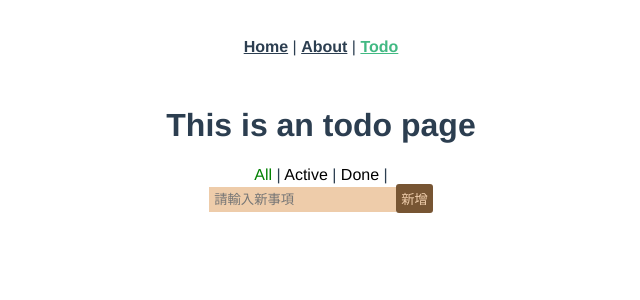
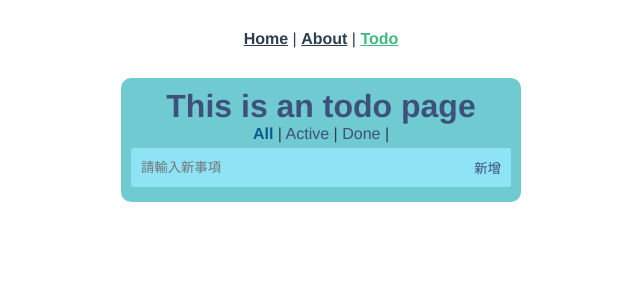
Before and after one commit to jess1104/vue_todolist, a Vue app: page /#/todo in a window 1280 px wide. Shown: the top 300 px of the page, without its empty margins (319-959 px from the left). Built offline with nearby package versions, Linux system fonts and the light colour scheme.

Commit message:
css done

```diff
--- a/public/index.html
+++ b/public/index.html
@@ -1,15 +1,24 @@
 <!DOCTYPE html>
 <html lang="">
   <head>
-    <meta charset="utf-8">
-    <meta http-equiv="X-UA-Compatible" content="IE=edge">
-    <meta name="viewport" content="width=device-width,initial-scale=1.0">
-    <link rel="icon" href="<%= BASE_URL %>favicon.ico">
+    <meta charset="utf-8" />
+    <meta http-equiv="X-UA-Compatible" content="IE=edge" />
+    <meta name="viewport" content="width=device-width,initial-scale=1.0" />
+    <link rel="icon" href="<%= BASE_URL %>favicon.ico" />
+    <link
+      rel="stylesheet"
+      href="https://cdnjs.cloudflare.com/ajax/libs/font-awesome/5.6.3/css/all.min.css"
+      integrity="sha512-f2MWjotY+JCWDlE0+QAshlykvZUtIm35A6RHwfYZPdxKgLJpL8B+VVxjpHJwZDsZaWdyHVhlIHoblFYGkmrbhg=="
+      crossorigin="anonymous"
+    />
     <title><%= htmlWebpackPlugin.options.title %></title>
   </head>
   <body>
     <noscript>
-      <strong>We're sorry but <%= htmlWebpackPlugin.options.title %> doesn't work properly without JavaScript enabled. Please enable it to continue.</strong>
+      <strong
+        >We're sorry but <%= htmlWebpackPlugin.options.title %> doesn't work properly without JavaScript enabled. Please
+        enable it to continue.</strong
+      >
     </noscript>
     <div id="app"></div>
     <!-- built files will be auto injected -->
--- a/src/App.vue
+++ b/src/App.vue
@@ -9,6 +9,18 @@
 </template>
 
 <style lang="scss">
+* {
+  margin: 0;
+  padding: 0;
+  border: 0;
+  box-sizing: border-box;
+}
+body {
+  display: flex;
+  justify-content: center;
+  align-items: center;
+}
+
 #app {
   font-family: Avenir, Helvetica, Arial, sans-serif;
   -webkit-font-smoothing: antialiased;
--- a/src/views/Todo.vue
+++ b/src/views/Todo.vue
@@ -5,34 +5,44 @@
     <router-link to="/todo" replace>All</router-link> |
     <router-link :to="{ name: 'Todo', query: { filter: 'active' } }" replace>Active</router-link> |
     <router-link :to="{ name: 'Todo', query: { filter: 'done' } }" replace>Done</router-link> |
-    <div class="input">
+    <div class="top-input">
       <input type="text" placeholder="請輸入新事項" v-model="newInput" />
       <button @click="addItem()">新增</button>
     </div>
-    <!-- <p>show:{{ filter }}</p>
-    <div>{{ list }}</div> -->
-    <ul>
+    <ul class="content">
       <!-- 顯示模式/編輯模式 -->
-      <li v-for="item of list" :key="item.tId">
+      <li v-for="item of filterList" :key="item.tId">
         <!-- 預設edit:null 不等於任何tId所以秀出顯示模式 -->
         <template v-if="edit !== item.tId">
+          <div class="input">
             <!-- input 控制資料 true/false -->
             <input type="checkbox" v-model="item.todo.done" />{{ item.todo.content }}
+          </div>
+          <div class="button">
             <button @click="edit = item.tId">編輯</button>
             <button @click="deleteTodo(item)">刪除</button>
+            <div class="sort-button">
+              <button @click="upRecord(item.tId)"><i class="fas fa-chevron-up"></i></button>
+              <button><i class="fas fa-chevron-down"></i></button>
+            </div>
+          </div>
         </template>
         <template v-else>
           <!-- 當edit===tId時就顯示編輯模式 -->
+          <div class="input">
             <input type="text" v-model="item.todo.content" />
+          </div>
+          <div class="button">
             <button @click="edit = null">取消</button>
             <button @click="updateTodo({ tId: item.tId, content: item.todo.content }), (edit = null)">確定</button>
+          </div>
         </template>
       </li>
     </ul>
   </div>
 </template>
 <script>
-import { mapState, mapActions } from "vuex";
+import { mapState, mapActions, mapGetters } from "vuex";
 export default {
   data() {
     return {
@@ -43,7 +53,6 @@ export default {
       filter: "all",
       // 是否編輯
       edit: null,
-      ...mapState(["todos"]),
     };
   },
   watch: {
@@ -59,9 +68,11 @@ export default {
   },
   computed: {
     // 去拿store篩選後的getters
-    list() {
+    filterList() {
       return this.$store.getters.filterList(this.filter);
     },
+    ...mapState(["todos"]),
+    ...mapGetters(["list"]),
   },
   methods: {
     addItem: function() {
@@ -75,20 +86,29 @@ export default {
         // newItem.then((res) => console.log(res));
       }
     },
-    editItem: function(target) {
-      // console.log(target);
-      this.edit = target;
-      // target.content = this.editingInput;
-      // this.editingItem = {};
+    upRecord: function(index) {
+      if (index === 0) {
+        console.log("是最上層０");
+        return;
+      }
+      console.log(this.todos);
+      // console.log(this.list);
+      console.log(index);
+      // let newList = [...this.list];
+      // console.log(newList);
+      // this.list[index - 1] = this.list[index];
+      // this.list[index] = newList[index - 1];
+      // index = index - 1;
+      // console.log(index);
     },
-    ...mapActions(["deleteTodo", "createTodo", "updateTodo"]),
+    ...mapActions(["deleteTodo", "createTodo", "updateTodo", "readTodos"]),
   },
   mounted() {
     this.$store.dispatch("readTodos");
   },
 };
 </script>
-<style scoped>
+<style lang="scss" scoped>
 ol,
 ul {
   list-style: none;
@@ -100,26 +120,102 @@ button {
   padding: 0;
   outline: none;
 }
-button {
-  cursor: pointer;
-  padding: 5px;
-  background-color: #753;
-  color: #eca;
-  border-radius: 3px;
+h1 {
+  color: #3e517a;
 }
-button:hover {
-  background-color: #eca;
-  color: #753;
-}
-input {
-  padding: 5px;
-  background-color: #eca;
-}
-.todo a {
-  color: black;
+.todo {
+  padding: 10px;
+  width: 400px;
+  border-radius: 10px;
+  background-color: #70cad1;
+  a {
+    color: #3e517a;
     text-decoration: none;
   }
-.todo .router-link-exact-active {
-  color: green;
+  .router-link-exact-active {
+    color: #0b5a8c;
+    font-weight: bold;
+  }
+  .top-input {
+    margin: 5px auto;
+    border-radius: 3px;
+    display: flex;
+    justify-content: space-between;
+    align-items: center;
+    background-color: #8ee3f5;
+    input {
+      padding: 10px;
+      border-radius: 3px;
+      background-color: #8ee3f5;
+    }
+    button {
+      padding: 10px;
+      border-radius: 3px;
+      cursor: pointer;
+      color: #3e517a;
+      background-color: #8ee3f5;
+      &:hover {
+        color: #8ee3f5;
+        background-color: #3e517a;
+      }
+      &:active {
+        color: #3e517a;
+        background-color: #8ee3f5;
+      }
+    }
+  }
+  .content {
+    margin: 0 auto;
+
+    li {
+      margin: 5px 0;
+      padding: 5px 0;
+      border-radius: 3px;
+      display: flex;
+      justify-content: space-between;
+      align-items: center;
+      background-color: #8ee3f5;
+      .input {
+        width: 150px;
+        display: flex;
+        justify-content: start;
+        align-items: center;
+        input {
+          padding: 5px 5px;
+          margin: 0 5px;
+        }
+      }
+    }
+    .button {
+      display: flex;
+      button {
+        height: 33px;
+        cursor: pointer;
+        padding: 0 3px;
+        margin-right: 3px;
+        border-radius: 3px;
+        color: #8ee3f5;
+        background-color: #3e517a;
+        &:hover {
+          color: #3e517a;
+          background-color: #caf9ed;
+        }
+      }
+      .sort-button {
+        // float: right;
+        display: flex;
+        flex-direction: column;
+        button {
+          height: 15px;
+          &:first-child {
+            margin-bottom: 3px;
+          }
+        }
+        i {
+          transform: scale(0.8, 0.8);
+        }
+      }
+    }
+  }
 }
 </style>
```
Also changed, not shown: 1 other file (tests, documents, lock files or other folders). Lines whose indentation alone changed are shown as unchanged.
